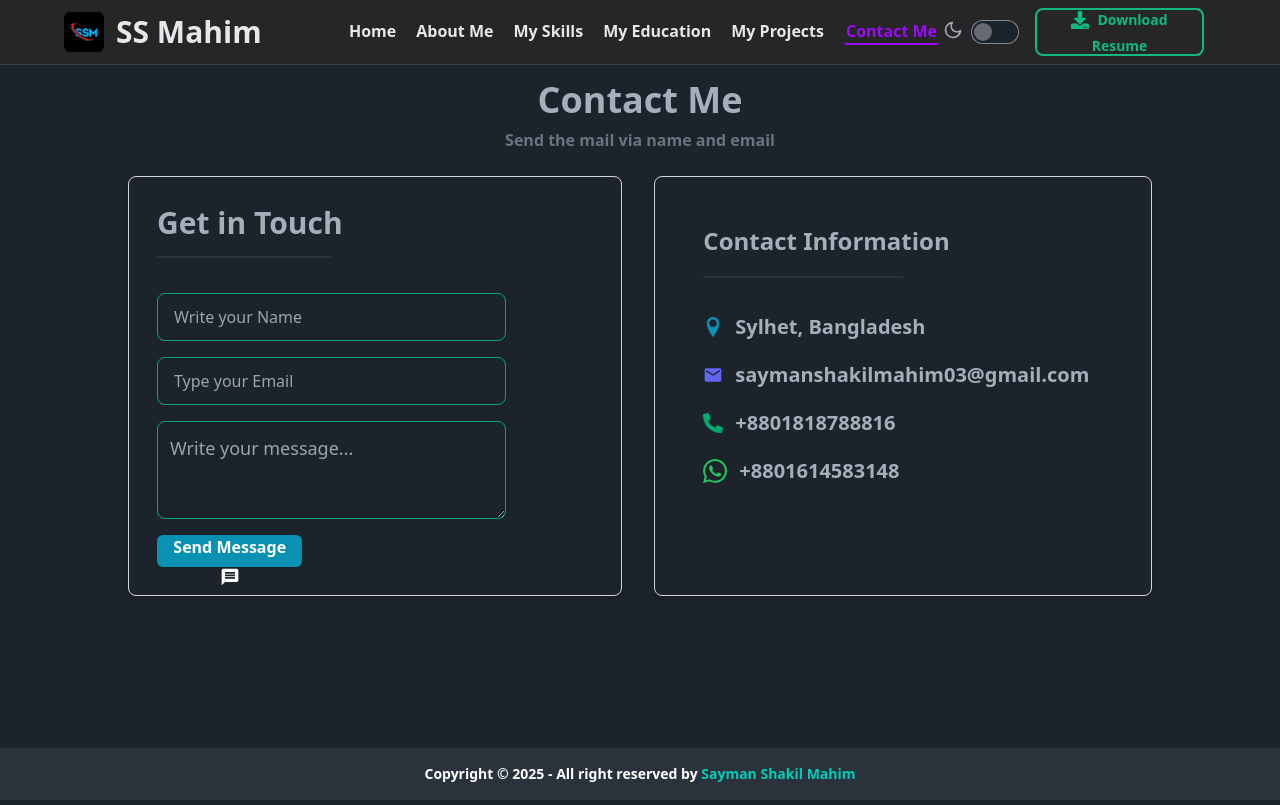
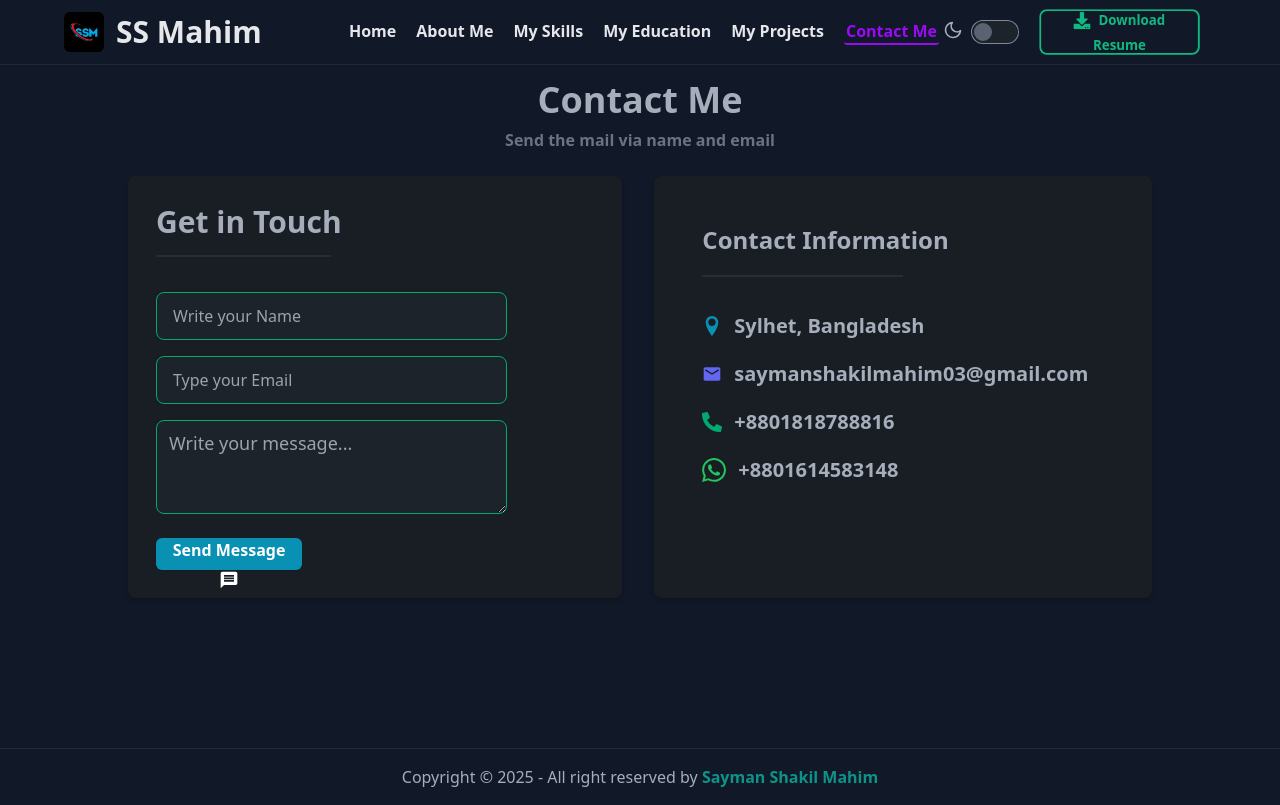
Before and after one commit to ssmahim01/mahim-personal-portfolio, a React (Vite) app: page /contact-me in a window 1280 px wide. Built offline with nearby package versions, Linux system fonts and the light colour scheme.

Commit message:
Updated MainLayout with two shared and three pages also Updated Education component

```diff
--- a/src/Layouts/MainLayout.jsx
+++ b/src/Layouts/MainLayout.jsx
@@ -1,15 +1,27 @@
 import { Outlet } from "react-router-dom";
 import Navbar from "../pages/Shared/Navbar/Navbar";
 import Footer from "../pages/Shared/Footer/Footer";
+import { useEffect, useState } from "react";
 
 const MainLayout = () => {
+     const [theme, setTheme] = useState(localStorage.getItem("theme") || "dark");
+
+      useEffect(() => {
+        document.documentElement.setAttribute("data-theme", theme);
+        localStorage.setItem("theme", theme);
+      }, [theme]);
+
+      const handleToggle = () => {
+        setTheme((prev) => (prev === "light" ? "dark" : "light"));
+      };
+
     return (
         <>
-            <Navbar />
-            <div className="md:min-h-[calc(100vh-52px)] min-h-[calc(100vh-72px)]">
+            <Navbar theme={theme} handleToggle={handleToggle} />
+            <div className={`${theme === "light" ? "custom-bg bg-center" : "bg-gray-900"} md:min-h-[calc(100vh-52px)] min-h-[calc(100vh-72px)]`}>
             <Outlet />
             </div>
-            <Footer />
+            <Footer theme={theme} />
         </>
     );
 };
--- a/src/components/Education.jsx
+++ b/src/components/Education.jsx
@@ -12,7 +12,7 @@ const Education = () => {
 
       <section className="grid lg:grid-cols-2 grid-cols-1 gap-8">
         <div className="bg-base-200 shadow-md hover:shadow-xl transition-all hover:translate-y-4 rounded-lg p-4">
-          <div className="flex justify-between items-center">
+          <div className="flex flex-wrap md:flex-row flex-col justify-between md:items-center items-start md:gap-0 gap-2">
             <div className="hover:translate-x-4 hover:drop-shadow-lg">
               <FaGraduationCap className="text-7xl" />
             </div>
@@ -64,7 +64,7 @@ const Education = () => {
         </div>
 
         <div className="bg-base-200 shadow-md hover:shadow-xl transition-all hover:translate-y-4 rounded-lg p-4">
-          <div className="flex justify-between items-center">
+          <div className="flex flex-wrap md:flex-row flex-col justify-between md:items-center items-start md:gap-0 gap-2">
             <div className="hover:translate-x-4 hover:drop-shadow-lg">
               <img src={collegeIcon} className="w-14 h-14" alt="College Icon" />
             </div>
--- a/src/pages/ContactMe/ContactMe.jsx
+++ b/src/pages/ContactMe/ContactMe.jsx
@@ -41,7 +41,7 @@ const ContactMe = () => {
       <Heading title={"Contact Me"} subHeading={"Send the mail via name and email"} />
 
       <div className="lg:w-4/5 w-11/12 mx-auto flex lg:flex-row flex-col-reverse justify-between gap-8">
-        <div className="lg:w-1/2 border border-gray-300 shadow-md hover:shadow-2xl hover:scale-95 transition-transform duration-300 rounded-lg">
+        <div className="lg:w-1/2 bg-base-200 shadow-md hover:shadow-2xl hover:scale-95 transition-transform duration-300 rounded-lg">
         <form
           ref={form}
           onSubmit={handleSendEmail}
@@ -73,10 +73,10 @@ const ContactMe = () => {
             <textarea
               name="message"
               placeholder="Write your message..."
-              className="textarea textarea-bordered textarea-success textarea-lg lg:pt-2 lg:pl-3 block w-full lg:w-4/5"
+              className="textarea textarea-bordered textarea-success textarea-lg pt-1 pl-3 block w-full lg:w-4/5"
             ></textarea>
           </div>
-          <div className="form-control mt-6 md:w-2/6">
+          <div className="form-control pt-2 md:w-2/6">
             <button className="btn btn-sm rounded-md bg-cyan-600 text-white font-bold w-full border-none flex gap-2 justify-center items-center">
               <span className="text-base">Send Message</span>
               <MdMessage className="text-xl" />
@@ -85,7 +85,7 @@ const ContactMe = () => {
         </form>
         </div>
 
-        <div className="lg:w-1/2 md:p-12 p-6 space-y-5 border border-gray-300 shadow-md hover:shadow-2xl hover:scale-95 transition-transform duration-300 rounded-lg">
+        <div className="lg:w-1/2 md:p-12 p-6 space-y-5 bg-base-200 shadow-md hover:shadow-2xl hover:scale-95 transition-transform duration-300 rounded-lg">
 
         <h2 className="text-2xl font-bold">Contact Information</h2>
 
--- a/src/pages/Home.jsx
+++ b/src/pages/Home.jsx
@@ -28,7 +28,7 @@ const Home = () => {
           <Projects />
         </div>
 
-        <div className="-mt-16" id="contact-me">
+        <div className="-mt-20" id="contact-me">
           <ContactMe />
         </div>
       </div>
--- a/src/pages/Projects/Projects.jsx
+++ b/src/pages/Projects/Projects.jsx
@@ -47,7 +47,7 @@ const Projects = () => {
         {projects.map((project) => (
           <div
             key={project.id}
-            className="card bg-base-100 rounded-lg shadow-md hover:shadow-2xl hover:scale-105 transition-transform duration-300"
+            className="card bg-base-200 rounded-lg shadow-md hover:shadow-2xl hover:scale-105 transition-transform duration-300"
           >
             <img
               className="w-full h-52 rounded-t-lg"
--- a/src/pages/Shared/Footer/Footer.jsx
+++ b/src/pages/Shared/Footer/Footer.jsx
@@ -1,11 +1,9 @@
-import React from "react";
-
-const Footer = () => {
+const Footer = ({theme}) => {
   return (
-    <footer className="footer footer-center bg-neutral text-white font-semibold p-4">
+    <footer className={`border-t ${theme === "light" ? "custom-bg border-gray-300 bg-center" : "bg-gray-900 border-gray-800"} footer footer-center font-semibold p-4`}>
       <aside>
-        <p>
-          Copyright © {new Date().getFullYear()} - All right reserved by <span className="text-accent font-bold">Sayman Shakil Mahim</span>
+        <p className="text-base font-medium">
+          Copyright © {new Date().getFullYear()} - All right reserved by <span className="text-teal-600 font-bold">Sayman Shakil Mahim</span>
         </p>
       </aside>
     </footer>
--- a/src/pages/Shared/Navbar/Navbar.jsx
+++ b/src/pages/Shared/Navbar/Navbar.jsx
@@ -1,24 +1,13 @@
 import { NavLink } from "react-router-dom";
 import Logo from "../../../assets/logos/sayman-shakil-mahim(SSM).jpg";
-import NavBG from "../../../assets/color-bg.png";
 import Resume from "../../../components/Resume";
 import { useEffect, useRef, useState } from "react";
 import "./Navbar.css";
 import ThemeController from "../ThemeController/ThemeController";
 
-const Navbar = () => {
+const Navbar = ({theme, handleToggle}) => {
   const [boxOpen, setBoxOpen] = useState(false);
   const dropdownRef = useRef(null);
-  const [theme, setTheme] = useState(localStorage.getItem("theme") || "dark");
-
-  useEffect(() => {
-    document.documentElement.setAttribute("data-theme", theme);
-    localStorage.setItem("theme", theme);
-  }, [theme]);
-
-  const handleToggle = () => {
-    setTheme((prev) => (prev === "light" ? "dark" : "light"));
-  };
 
   const routes = (
     <>
@@ -54,7 +43,11 @@ const Navbar = () => {
 
   return (
     <div
-      className={`navbar justify-between shadow-sm border-b fixed z-10 lg:px-16 px-6 ${theme === "light" ? "custom-bg bg-cover bg-center bg-no-repeat border-gray-200" : "bg-neutral-800 border-gray-700"}`}
+      className={`navbar justify-between shadow-sm border-b fixed z-10 lg:px-16 px-6 ${
+        theme === "light"
+          ? "custom-bg bg-cover bg-center border-gray-100"
+          : "bg-gray-900 border-gray-800"
+      }`}
     >
       <div className="navbar-start">
         <div className="flex gap-3 items-center">
@@ -64,20 +57,31 @@ const Navbar = () => {
             alt="Logo of SS Mahim"
           />
 
-          <a href="/" className={`md:block hidden text-3xl ${theme === "light" ? "text-gray-900" : "text-gray-200"} font-extrabold`}>
+          <a
+            href="/"
+            className={`md:block hidden text-3xl ${
+              theme === "light" ? "text-gray-900" : "text-gray-200"
+            } font-extrabold`}
+          >
             SS Mahim
           </a>
         </div>
       </div>
       <div className="navbar-center hidden lg:flex">
-        <ul className={`*:ml-5 menu menu-horizontal px-1 text-base ${theme === "light" ? "*:text-gray-700" : "*:text-gray-200"} *:font-extrabold`}>
+        <ul
+          className={`*:ml-5 menu menu-horizontal px-1 text-base ${
+            theme === "light" ? "*:text-gray-700" : "*:text-gray-200"
+          } *:font-extrabold`}
+        >
           {routes}
         </ul>
       </div>
 
       <div className="navbar-end flex md:gap-4 gap-3 items-center">
         <ThemeController theme={theme} handleToggle={handleToggle} />
-        <Resume />
+        <div className="md:block hidden">
+          <Resume />
+        </div>
       </div>
 
       <div className="dropdown ml-3" ref={dropdownRef}>
@@ -136,6 +140,10 @@ const Navbar = () => {
             </div>
 
             <div className="flex flex-col gap-3 font-bold">{routes}</div>
+
+            <div className="pt-2 md:hidden block">
+              <Resume />
+            </div>
           </ul>
         )}
       </div>
```
